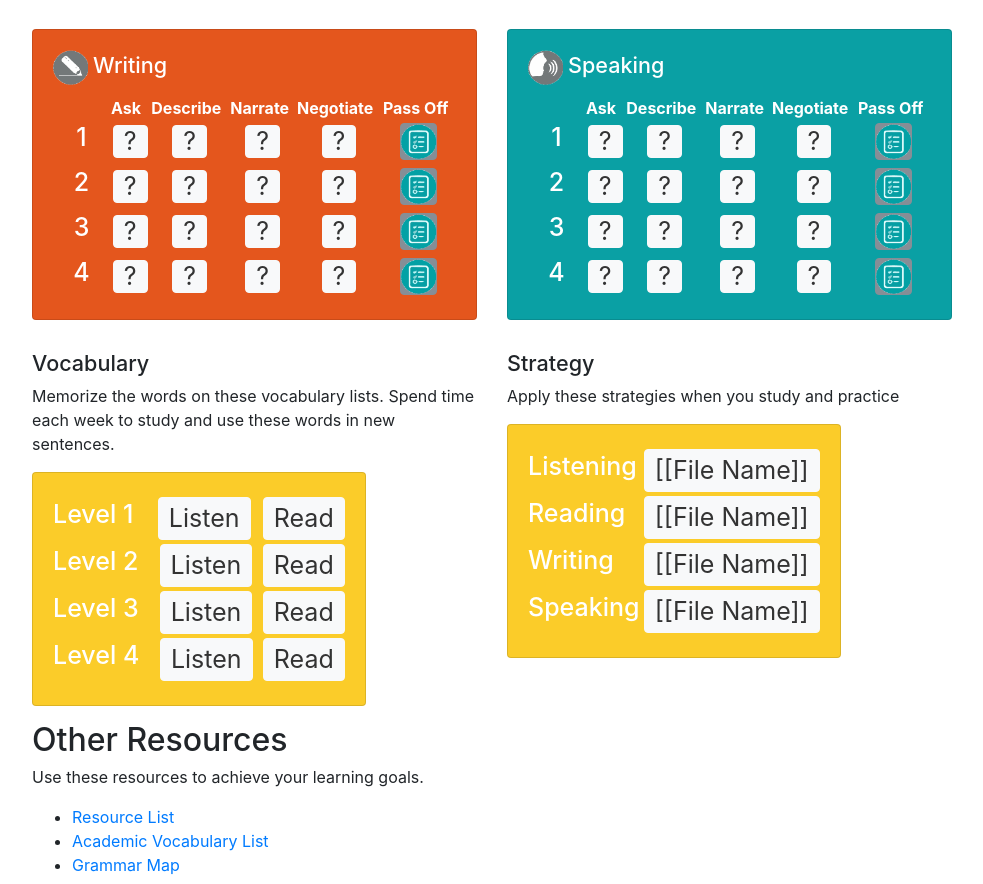
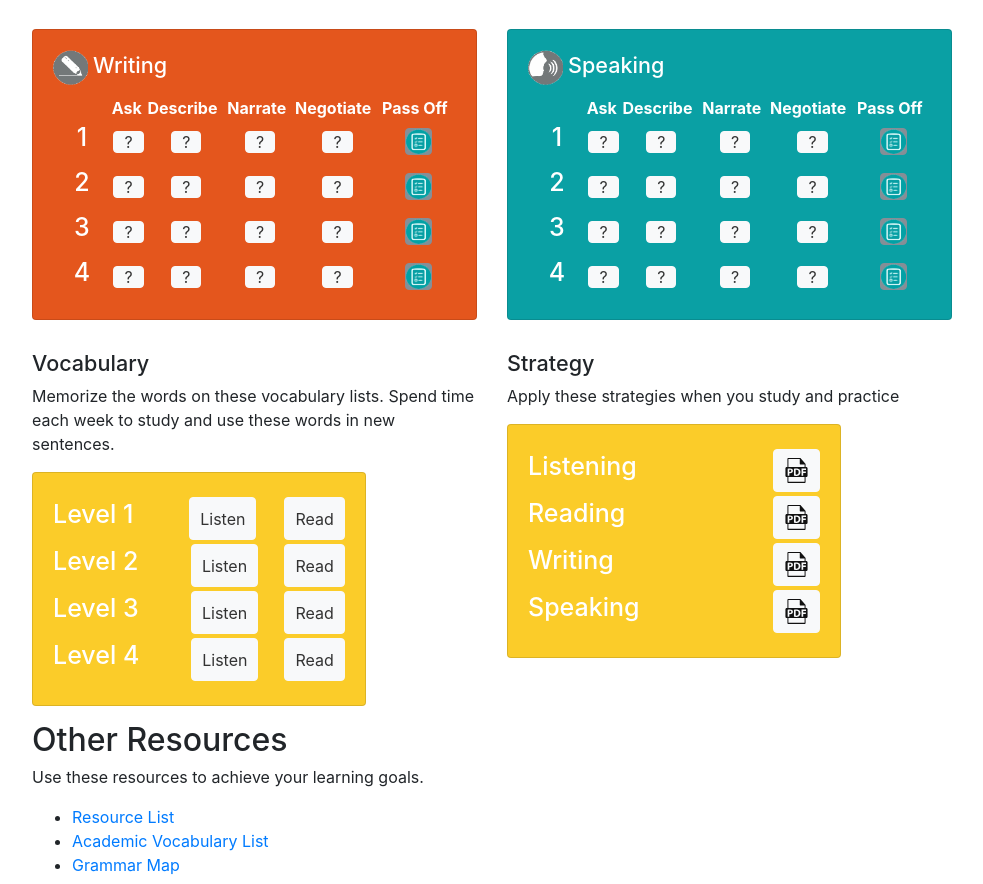
Before and after one commit to byuitechops/EC3-POC2, a plain HTML site: page index.html in a window 1280 px wide. Shown: the part 4431-5315 px from the top of the page, without its empty margins (148-1131 px from the left). Drawn offline with nearby package versions, Linux system fonts and the light colour scheme.

Commit message:
added strategy pdfs updated icons

```diff
--- a/index.html
+++ b/index.html
@@ -854,7 +854,7 @@
 
 
                                     <div class="btn-group ml-auto" role="group" aria-label="Basic example">
-                                        <button type="button" class="btn btn-light"><a href="https://docs.google.com/document/d/1y9tnAwOuV7nxmp6IDD9Cs2On5ZxzKf0UnzAYdzXQYxM/edit#heading=h.eahkdoz4ajea" target="_blank">[[File Name]]</a></button>
+                                        <button type="button" class="btn btn-light"><a href="Listening%20Strategy%20Instruction.pdf" target="_blank"><img src="site/pdf17.svg"></a></button>
                                     </div>
 
                                 </div>
@@ -864,7 +864,7 @@
                                     </div>
 
                                     <div class="btn-group ml-auto" role="group" aria-label="Basic example">
-                                        <button type="button" class="btn btn-light"><a href="https://docs.google.com/document/d/151QfWD4zazGp7mgl36M6Jv75m5ucXFmCQTa0muZvES4/edit" target="_blank">[[File Name]]</a></button>
+                                        <button type="button" class="btn btn-light"><a href="Reading%20Strategy%20Instruction.pdf" target="_blank"><img src="site/pdf17.svg"></a></button>
                                     </div>
 
                                 </div>
@@ -874,7 +874,7 @@
                                     </div>
 
                                     <div class="btn-group ml-auto" role="group" aria-label="Basic example">
-                                        <button type="button" class="btn btn-light"><a href="https://docs.google.com/document/d/1qLLF75sq9FeZLhtslfMfx9RQqcRourtPZSzxbp9YDOM/edit" target="_blank">[[File Name]]</a></button>
+                                        <button type="button" class="btn btn-light"><a href="Writing%20Strategy%20Instruction.pdf" target="_blank"><img src="site/pdf17.svg"></a></button>
                                     </div>
 
                                 </div>
@@ -884,7 +884,7 @@
                                     </div>
 
                                     <div class="btn-group ml-auto" role="group" aria-label="Basic example">
-                                        <button type="button" class="btn btn-light"><a href="https://docs.google.com/document/d/176kpvRsrNGt1Va-hZ8no70OHaP56vM55FYZSxZ1Z8Io/edit#heading=h.d0afd2n034qo" target="_blank">[[File Name]]</a></button>
+                                        <button type="button" class="btn btn-light"><a href="Speaking%20Strategy%20Instruction.pdf" target="_blank"><img src="site/pdf17.svg"></a></button>
                                     </div>
                                 </div>
                             </div>
--- a/style.css
+++ b/style.css
@@ -56,7 +56,13 @@
 
 button a {
     padding: 10px;
-    font-size: 25px;
+    /*    font-size: 25px;*/
+}
+
+.card button img {
+    height: 25px;
+    width: 25px;
+    vertical-align: middle;
 }
 
 .card .btn {
```
Also changed, not shown: site/pdf17.svg (added), 4 other files.
